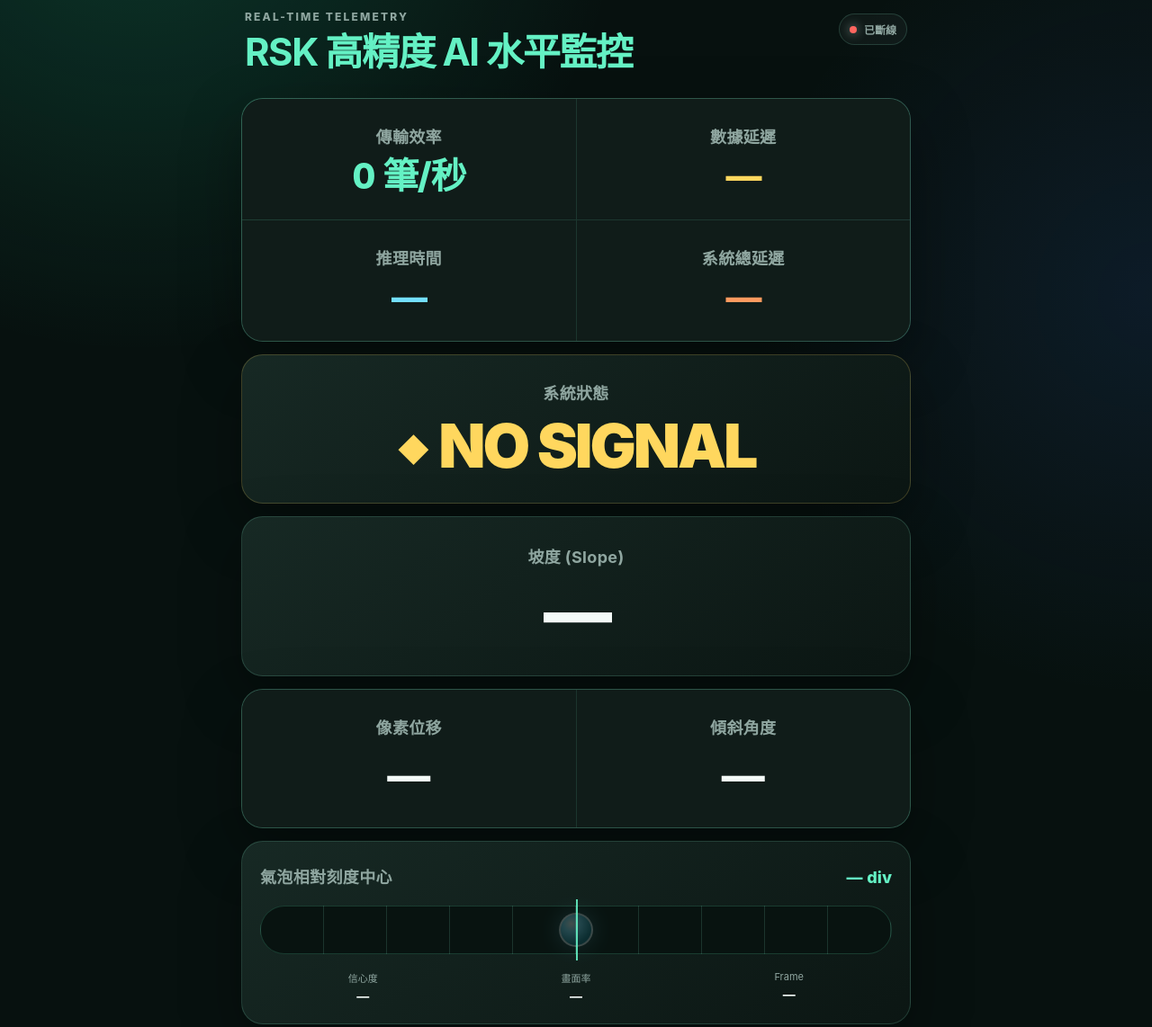
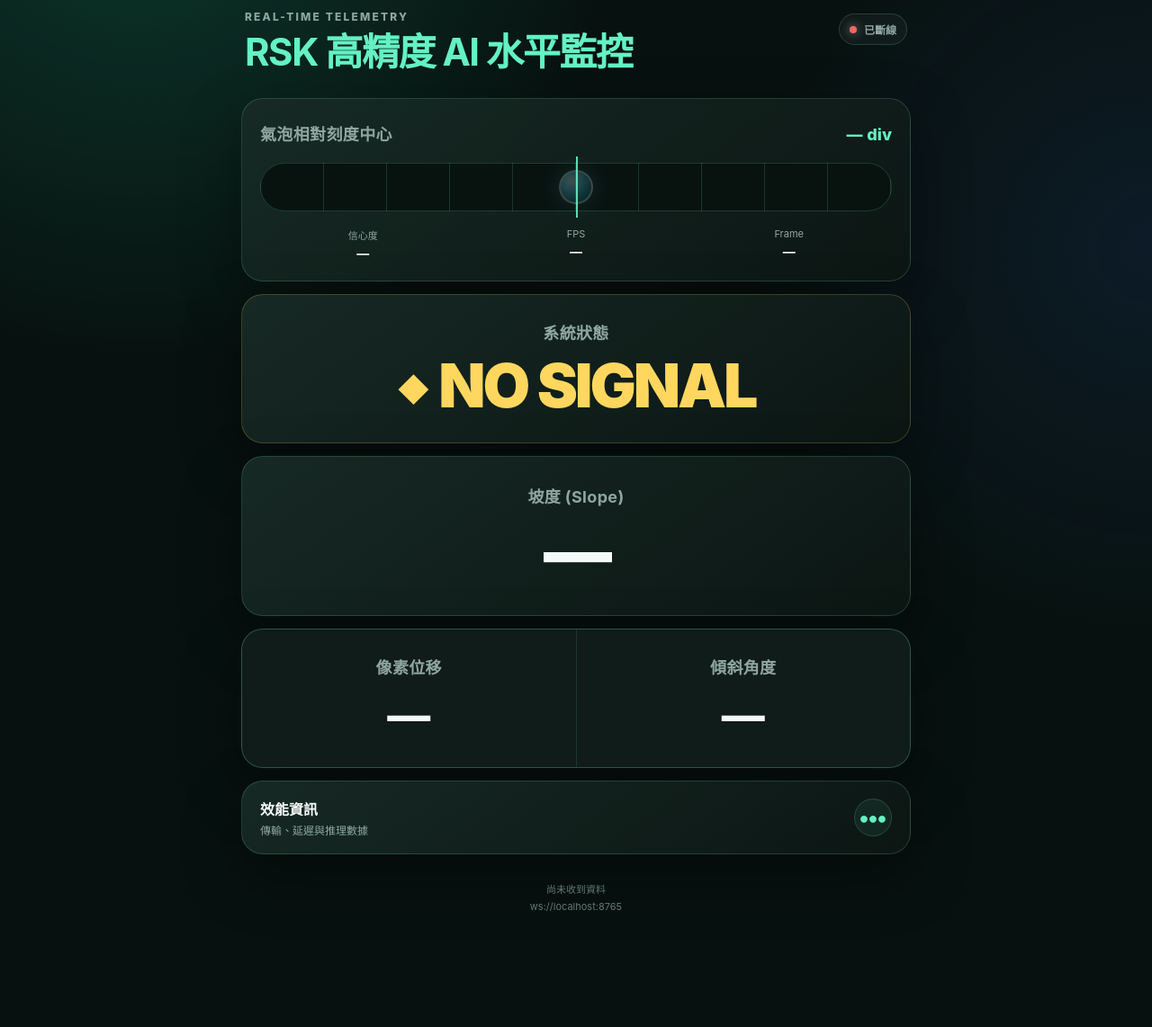
Before and after one commit to m0Riyu/spirit-level_pi5, a plain HTML site: page dashboard/index.html in a window 1280 px wide. Shown: the part 25-1167 px from the top of the page at 90% size. After the commit the page ends 1074 px from the top, so only its background shows below. Drawn offline with Linux system fonts and the light colour scheme.

Commit message:
Prioritize bubble view and collapse performance metrics

```diff
--- a/dashboard/index.html
+++ b/dashboard/index.html
@@ -111,6 +111,56 @@
       gap: 1px;
       background: var(--line);
     }
+
+    .diagnostics > summary {
+      min-height: 72px;
+      display: flex;
+      align-items: center;
+      justify-content: space-between;
+      gap: 16px;
+      padding: 18px 20px;
+      color: var(--muted);
+      cursor: pointer;
+      list-style: none;
+      user-select: none;
+    }
+
+    .diagnostics > summary::-webkit-details-marker { display: none; }
+
+    .summary-copy strong {
+      display: block;
+      color: var(--text);
+      font-size: 16px;
+    }
+
+    .summary-copy span {
+      display: block;
+      margin-top: 3px;
+      font-size: 12px;
+    }
+
+    .more-button {
+      width: 42px;
+      height: 42px;
+      display: grid;
+      place-items: center;
+      flex: 0 0 auto;
+      border: 1px solid var(--line);
+      border-radius: 50%;
+      color: var(--mint);
+      background: rgba(100, 241, 196, 0.07);
+      font-size: 25px;
+      font-weight: 900;
+      line-height: 1;
+      transition: transform 180ms ease, background 180ms ease;
+    }
+
+    .diagnostics[open] .more-button {
+      transform: rotate(90deg);
+      background: rgba(100, 241, 196, 0.14);
+    }
+
+    .diagnostics .metrics { border-top: 1px solid var(--line); }
 
     .metric {
       min-height: 134px;
@@ -298,22 +348,18 @@
       </div>
     </header>
 
-    <section class="card metrics" aria-label="效能指標">
-      <div class="metric">
-        <div class="label">傳輸效率</div>
-        <div id="rate" class="metric-value mint">—</div>
+    <section class="card level-visual">
+      <div class="level-head">
+        <div class="label">氣泡相對刻度中心</div>
+        <div id="divisions" class="division">— div</div>
       </div>
-      <div class="metric">
-        <div class="label">數據延遲</div>
-        <div id="latency" class="metric-value yellow">—</div>
+      <div class="track" aria-label="氣泡位置">
+        <div id="bubble" class="bubble"></div>
       </div>
-      <div class="metric">
-        <div class="label">推理時間</div>
-        <div id="inference" class="metric-value cyan">—</div>
-      </div>
-      <div class="metric">
-        <div class="label">系統總延遲</div>
-        <div id="totalLatency" class="metric-value orange">—</div>
+      <div class="detail-row">
+        <div class="detail"><span>信心度</span><strong id="confidence">—</strong></div>
+        <div class="detail"><span>FPS</span><strong id="fps">—</strong></div>
+        <div class="detail"><span>Frame</span><strong id="frameId">—</strong></div>
       </div>
     </section>
 
@@ -338,20 +384,33 @@
       </div>
     </section>
 
-    <section class="card level-visual">
-      <div class="level-head">
-        <div class="label">氣泡相對刻度中心</div>
-        <div id="divisions" class="division">— div</div>
-      </div>
-      <div class="track" aria-label="氣泡位置">
-        <div id="bubble" class="bubble"></div>
-      </div>
-      <div class="detail-row">
-        <div class="detail"><span>信心度</span><strong id="confidence">—</strong></div>
-        <div class="detail"><span>畫面率</span><strong id="fps">—</strong></div>
-        <div class="detail"><span>Frame</span><strong id="frameId">—</strong></div>
-      </div>
-    </section>
+    <details class="card diagnostics">
+      <summary>
+        <span class="summary-copy">
+          <strong>效能資訊</strong>
+          <span>傳輸、延遲與推理數據</span>
+        </span>
+        <span class="more-button" aria-hidden="true">•••</span>
+      </summary>
+      <section class="metrics" aria-label="效能指標">
+        <div class="metric">
+          <div class="label">傳輸效率</div>
+          <div id="rate" class="metric-value mint">—</div>
+        </div>
+        <div class="metric">
+          <div class="label">數據延遲</div>
+          <div id="latency" class="metric-value yellow">—</div>
+        </div>
+        <div class="metric">
+          <div class="label">推理時間</div>
+          <div id="inference" class="metric-value cyan">—</div>
+        </div>
+        <div class="metric">
+          <div class="label">系統總延遲</div>
+          <div id="totalLatency" class="metric-value orange">—</div>
+        </div>
+      </section>
+    </details>
 
     <footer>
       <div id="lastUpdate">尚未收到資料</div>
```
Also changed, not shown: 1 other file.
